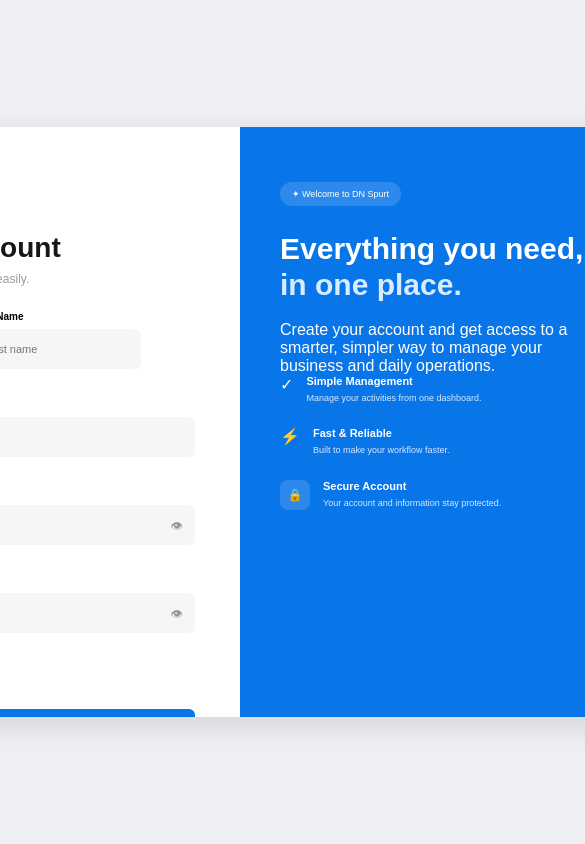
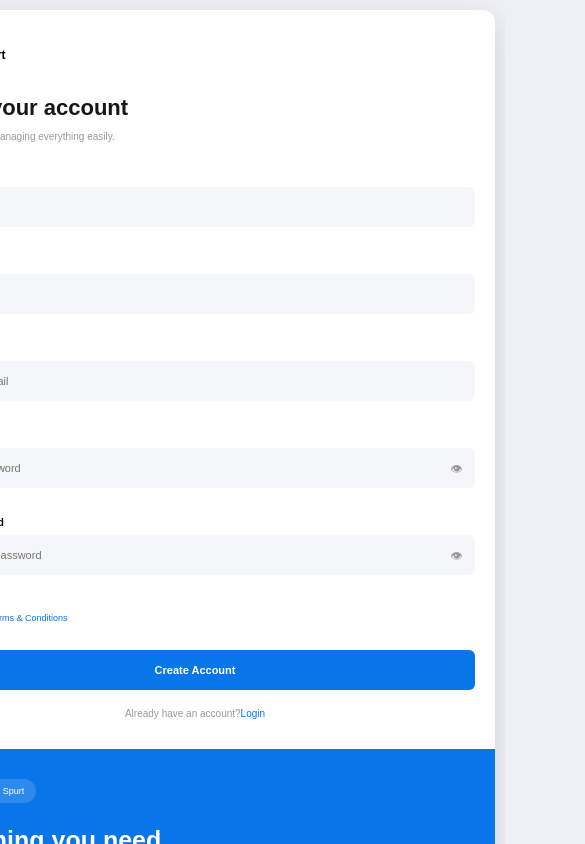
Before and after one commit to Hyperdata-Computing-Internship/ShopForge, a React (Vite) app in the folder Reactjs-frontend/: page / in a window 390 px wide. Shown: the top 844 px of the page, 585 px wide, since content can reach past the window. Built offline with nearby package versions, Linux system fonts and the light colour scheme.

Commit message:
working on components responsiveness

```diff
--- a/Reactjs-frontend/src/components/loginpage/signup.module.css
+++ b/Reactjs-frontend/src/components/loginpage/signup.module.css
@@ -5,22 +5,31 @@
 }
 
 .body {
-    height: 100vh;
+    width: 100%;
+    min-height: 100vh;
+
     background: #eef0f5;
-
     font-family: Arial, sans-serif;
 
     display: flex;
     justify-content: center;
     align-items: center;
+
+    padding: 24px;
 }
 
+
+/* =========================
+   MAIN CONTAINER
+========================= */
+
 .signupcontainer {
-    width: 900px;
-    height: 70% !important;
+    width: min(100%, 1000px);
+
+    min-height: 600px;
+    height: min(760px, calc(100vh - 48px));
 
     background: white;
-
     border-radius: 20px;
 
     display: flex;
@@ -38,22 +47,27 @@
 .formsection {
     width: 55%;
 
-    padding: 40px 45px;
+    padding: clamp(35px, 5vw, 60px);
+
+    display: flex;
+    flex-direction: column;
+    justify-content: center;
 }
 
 
-/* LOGO */
+/* =========================
+   LOGO
+========================= */
 
 .logo {
     display: flex;
     align-items: center;
-
     gap: 8px;
 
-    font-size: 14px;
+    font-size: clamp(12px, 1vw, 14px);
     font-weight: bold;
 
-    margin-bottom: 35px;
+    margin-bottom: clamp(25px, 4vh, 40px);
 }
 
 .logoicon {
@@ -61,7 +75,6 @@
     height: 30px;
 
     background: #0875e8;
-
     color: white;
 
     border-radius: 50%;
@@ -72,10 +85,12 @@
 }
 
 
-/* HEADING */
+/* =========================
+   HEADING
+========================= */
 
 h1 {
-    font-size: 28px;
+    font-size: clamp(22px, 2.5vw, 30px);
     color: #171717;
 
     margin-bottom: 8px;
@@ -84,24 +99,32 @@ h1 {
 .subtitle {
     color: #999;
 
-    font-size: 12px;
+    font-size: clamp(10px, 1vw, 12px);
 
-    margin-bottom: 25px;
+    line-height: 1.5;
+
+    margin-bottom: clamp(20px, 3vh, 28px);
 }
 
 
-/* FORM */
+/* =========================
+   FORM
+========================= */
 
 form {
     width: 100%;
 }
 
 
-/* NAME ROW */
+/* =========================
+   NAME ROW
+========================= */
 
 .namerow {
+    width: 100%;
+
     display: flex;
-    gap: 15px;
+    gap: 12px;
 }
 
 .namerow .input-group {
@@ -109,10 +132,13 @@ form {
 }
 
 
-/* INPUT */
+/* =========================
+   INPUT GROUP
+========================= */
 
 .inputgroup {
-    margin-bottom: 15px;
+    width: 100%;
+    margin-bottom: 14px;
 }
 
 label {
@@ -141,16 +167,19 @@ input[type="password"] {
     outline: none;
 
     font-size: 11px;
+
+    transition: 0.2s ease;
 }
 
 input:focus {
     border-color: #0875e8;
-
     background: white;
 }
 
 
-/* PASSWORD */
+/* =========================
+   PASSWORD
+========================= */
 
 .passwordbox {
     position: relative;
@@ -169,10 +198,14 @@ input:focus {
     font-size: 12px;
 
     color: #999;
+
+    cursor: pointer;
 }
 
 
-/* TERMS */
+/* =========================
+   TERMS
+========================= */
 
 .terms {
     display: flex;
@@ -186,21 +219,26 @@ input:focus {
 .terms input {
     width: 13px;
     height: 13px;
+
+    flex-shrink: 0;
 }
 
 .terms p {
     font-size: 9px;
     color: #888;
+
+    line-height: 1.4;
 }
 
 a {
     color: #0875e8;
-
     text-decoration: none;
 }
 
 
-/* SIGNUP BUTTON */
+/* =========================
+   SIGNUP BUTTON
+========================= */
 
 .signupbtn {
     width: 100%;
@@ -217,6 +255,8 @@ a {
     font-weight: bold;
 
     cursor: pointer;
+
+    transition: 0.2s ease;
 }
 
 .signupbtn:hover {
@@ -224,7 +264,9 @@ a {
 }
 
 
-/* DIVIDER */
+/* =========================
+   DIVIDER
+========================= */
 
 .divider {
     display: flex;
@@ -251,7 +293,9 @@ a {
 }
 
 
-/* SOCIAL */
+/* =========================
+   SOCIAL
+========================= */
 
 .socialbuttons {
     display: flex;
@@ -272,10 +316,18 @@ a {
     cursor: pointer;
 
     font-size: 10px;
+
+    transition: 0.2s ease;
+}
+
+.socialbuttons button:hover {
+    background: #f7f7f7;
 }
 
 
-/* LOGIN */
+/* =========================
+   LOGIN
+========================= */
 
 .logintext {
     text-align: center;
@@ -296,27 +348,34 @@ a {
     width: 45%;
 
     background: #0875e8;
-
     color: white;
 
-    padding: 55px 40px;
+    padding: clamp(40px, 6vw, 65px);
 
     position: relative;
 
     overflow: hidden;
+
+    display: flex;
+    align-items: center;
 }
 
 
-/* CONTENT */
+/* =========================
+   CONTENT
+========================= */
 
 .infocontent {
     position: relative;
+    z-index: 2;
 
-    z-index: 2;
+    width: 100%;
 }
 
 
-/* BADGE */
+/* =========================
+   BADGE
+========================= */
 
 .badge {
     display: inline-block;
@@ -329,14 +388,16 @@ a {
 
     font-size: 9px;
 
-    margin-bottom: 25px;
+    margin-bottom: 22px;
 }
 
 
-/* HEADING */
+/* =========================
+   INFO HEADING
+========================= */
 
 .infosection h2 {
-    font-size: 30px;
+    font-size: clamp(22px, 3vw, 32px);
 
     line-height: 1.2;
 
@@ -350,27 +411,31 @@ a {
 }
 
 
-/* DESCRIPTION */
+/* =========================
+   DESCRIPTION
+========================= */
 
-.infosection > .info-content > p {
-    font-size: 11px;
+.infosection > .infocontent > p {
+    font-size: clamp(9px, 1vw, 11px);
 
     line-height: 1.7;
 
     color: #d9ebff;
 
-    margin-bottom: 35px;
+    margin-bottom: 30px;
 }
 
 
-/* FEATURES */
+/* =========================
+   FEATURES
+========================= */
 
 .features {
     display: flex;
 
     flex-direction: column;
 
-    gap: 22px;
+    gap: 18px;
 }
 
 .feature {
@@ -413,7 +478,9 @@ a {
 }
 
 
-/* DECORATIVE CIRCLES */
+/* =========================
+   DECORATIVE CIRCLES
+========================= */
 
 .circle {
     position: absolute;
@@ -421,6 +488,8 @@ a {
     border-radius: 50%;
 
     background: rgba(255, 255, 255, 0.08);
+
+    pointer-events: none;
 }
 
 .circleone {
@@ -438,3 +507,235 @@ a {
     right: -100px;
     bottom: -130px;
 }
+
+
+/* =================================================
+   LARGE LAPTOPS / SMALL DESKTOPS
+================================================= */
+
+@media (max-width: 1000px) {
+
+    .signupcontainer {
+        width: 95%;
+    }
+
+    .formsection {
+        width: 56%;
+        padding: 40px;
+    }
+
+    .infosection {
+        width: 44%;
+        padding: 40px;
+    }
+}
+
+
+/* =================================================
+   LAPTOPS / TABLETS
+================================================= */
+
+@media (max-width: 850px) {
+
+    .body {
+        padding: 20px;
+        align-items: center;
+    }
+
+    .signupcontainer {
+        height: auto;
+        min-height: auto;
+
+        width: min(700px, 100%);
+
+        flex-direction: column;
+    }
+
+    .formsection {
+        width: 100%;
+
+        padding: 45px;
+    }
+
+    .infosection {
+        width: 100%;
+
+        padding: 45px;
+
+        min-height: 400px;
+    }
+}
+
+
+/* =================================================
+   TABLETS / LARGE PHONES
+================================================= */
+
+@media (max-width: 600px) {
+
+    .body {
+        padding: 15px;
+    }
+
+    .signupcontainer {
+        width: 100%;
+
+        border-radius: 15px;
+    }
+
+    .formsection {
+        padding: 35px 25px;
+    }
+
+    .infosection {
+        padding: 35px 25px;
+
+        min-height: 360px;
+    }
+
+    .logo {
+        margin-bottom: 25px;
+    }
+
+    .namerow {
+        gap: 10px;
+    }
+
+    .socialbuttons {
+        gap: 8px;
+    }
+}
+
+
+/* =================================================
+   MOBILE
+================================================= */
+
+@media (max-width: 480px) {
+
+    .body {
+        padding: 10px;
+    }
+
+    .signupcontainer {
+        border-radius: 12px;
+    }
+
+    .formsection {
+        padding: 30px 20px;
+    }
+
+    .infosection {
+        padding: 30px 20px;
+
+        min-height: 340px;
+    }
+
+    .namerow {
+        flex-direction: column;
+        gap: 0;
+    }
+
+    .namerow .input-group {
+        width: 100%;
+    }
+
+    .infosection h2 {
+        font-size: 25px;
+    }
+
+    .infosection > .infocontent > p {
+        font-size: 10px;
+    }
+
+    .features {
+        gap: 16px;
+    }
+}
+
+
+/* =================================================
+   VERY SMALL PHONES
+================================================= */
+
+@media (max-width: 350px) {
+
+    .body {
+        padding: 6px;
+    }
+
+    .formsection {
+        padding: 25px 16px;
+    }
+
+    .infosection {
+        padding: 25px 16px;
+    }
+
+    .socialbuttons {
+        flex-direction: column;
+    }
+
+    .socialbuttons button {
+        width: 100%;
+    }
+
+    .terms p {
+        font-size: 8px;
+    }
+}
+
+
+/* =================================================
+   SHORT SCREENS
+================================================= */
+
+@media (max-height: 700px) and (min-width: 851px) {
+
+    .signupcontainer {
+        height: 94vh;
+        min-height: 0;
+    }
+
+    .formsection {
+        padding-top: 25px;
+        padding-bottom: 25px;
+    }
+
+    .logo {
+        margin-bottom: 20px;
+    }
+
+    .subtitle {
+        margin-bottom: 18px;
+    }
+
+    .inputgroup {
+        margin-bottom: 10px;
+    }
+
+    .terms {
+        margin-bottom: 12px;
+    }
+
+    .divider {
+        margin: 12px 0;
+    }
+
+    .logintext {
+        margin-top: 12px;
+    }
+
+    .infosection {
+        padding-top: 30px;
+        padding-bottom: 30px;
+    }
+
+    .infosection > .infocontent > p {
+        margin-bottom: 20px;
+    }
+
+    .features {
+        gap: 12px;
+    }
+}
```
